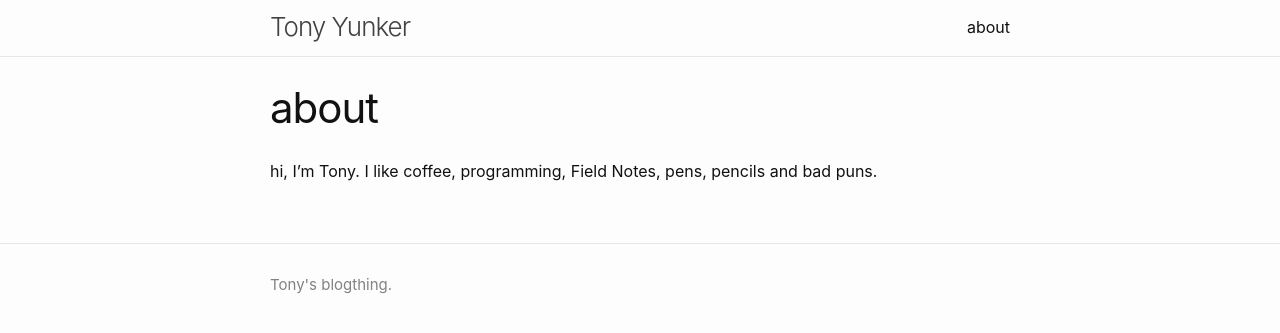
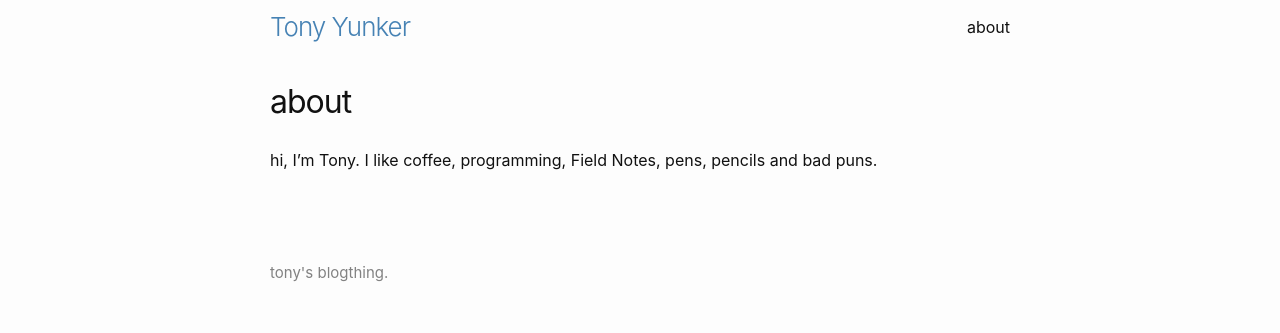
Before and after one commit to ayunker/ayunker.github.io, a Jekyll site: the page built from about.md, in a window 1280 px wide. Shown: the top 333 px of the page. Built offline with Jekyll 4.4.1, drawn with Linux system fonts in a browser that asks for light colours.

Commit message:
Layout updates v2 (#5)
Layout Changes
* Remove the horizontal line at the bottom of the header
* Remove the horizontal line at the top of the footer
* No more underline on site title on hover
* Adjust font-wight in headers on posts
* No more references to minima gem in config
* Add blue color to site title

```diff
--- a/Gemfile
+++ b/Gemfile
@@ -12,7 +12,6 @@
 gem "jekyll", "3.8.5"
 
 # This is the default theme for new Jekyll sites. You may change this to anything you like.
-gem "minima", "~> 2.0"
 
 # If you want to use GitHub Pages, remove the "gem "jekyll"" above and
 # uncomment the line below. To upgrade, run `bundle update github-pages`.
--- a/_config.yml
+++ b/_config.yml
@@ -16,7 +16,7 @@
 title: Tony Yunker
 email: #tonyyunker@domain.com
 description: > # this means to ignore newlines until "baseurl:"
-  Tony's blogthing.
+  tony's blogthing.
 baseurl: "" # the subpath of your site, e.g. /blog
 url: "" # the base hostname & protocol for your site, e.g. http://example.com
 # twitter_username: jekyllrb
@@ -25,7 +25,6 @@
 
 # Build settings
 markdown: kramdown
-theme: minima
 gems:
   - jekyll-feed
 exclude:
--- a/_includes/footer.html
+++ b/_includes/footer.html
@@ -1,49 +1,13 @@
 <footer class="site-footer">
-
   <div class="wrapper">
-
-  <!-- <h2 class="footer-heading">{{ site.title | escape }}</h2> --!>
-
     <div class="footer-col-wrapper">
       <div class="footer-col footer-col-1">
         <ul class="contact-list">
           <li>
-            <!--{% if site.author %}
-              {{ site.author | escape }}
-            {% else %}
-              {{ site.title | escape }}
-	      {% endif %} --!>
-	      {% if site.description %}
-	      {{ site.description | escape }}
-	      {% endif %}
-            </li>
-            {% if site.email %}
-            <li><a href="mailto:{{ site.email }}">{{ site.email }}</a></li>
-            {% endif %}
+            <p>{{ site.description | escape }}</p>
+          </li>
         </ul>
       </div>
-
-      <!-- <div class="footer-col footer-col-2">
-        <ul class="social-media-list">
-          {% if site.github_username %}
-          <li>
-            {% include icon-github.html username=site.github_username %}
-          </li>
-          {% endif %}
-
-          {% if site.twitter_username %}
-          <li>
-            {% include icon-twitter.html username=site.twitter_username %}
-          </li>
-          {% endif %}
-        </ul>
-      </div> -->
-
-      <!-- <div class="footer-col footer-col-3">
-        <p>{{ site.description | escape }}</p>
-      </div> -->
     </div>
-
   </div>
-
 </footer>
--- a/_includes/header.html
+++ b/_includes/header.html
@@ -3,7 +3,7 @@
   <div class="wrapper">
     {% assign default_paths = site.pages | map: "path" %}
     {% assign page_paths = site.header_pages | default: default_paths %}
-    <a class="site-title" href="{{ "/" | relative_url }}">{{ site.title | escape }}</a>
+    <a class="site-title" style="text-decoration: none;" href="{{ "/" | relative_url }}">{{ site.title | escape }}</a>
 
     {% if page_paths %}
       <nav class="site-nav">
--- a/_sass/minima.scss
+++ b/_sass/minima_yunker.scss
@@ -13,6 +13,7 @@
 $text-color:       #111 !default;
 $background-color: #fdfdfd !default;
 $brand-color:      #111 !default;
+$blue-color:       steelblue;
 
 $grey-color:       #828282 !default;
 $grey-color-light: lighten($grey-color, 40%) !default;
@@ -43,7 +44,7 @@
 
 // Import partials.
 @import
-  "minima/base",
-  "minima/layout",
-  "minima/syntax-highlighting"
+  "minima_yunker/base",
+  "minima_yunker/layout",
+  "minima_yunker/syntax-highlighting"
 ;
--- a/_sass/minima/_layout.scss
+++ b/_sass/minima_yunker/_layout.scss
@@ -2,7 +2,6 @@
  * Site header
  */
 .site-header {
-  border-bottom: 1px solid $grey-color-light;
   min-height: $spacing-unit * 1.865;
 
   // Positioning context for the mobile navigation icon
@@ -10,17 +9,17 @@
 }
 
 .site-title {
+  color: $blue-color;
   @include relative-font-size(1.625);
   font-weight: 300;
   line-height: $base-line-height * $base-font-size * 2.25;
   letter-spacing: -1px;
   margin-bottom: 0;
   float: left;
-  text-decoration: none;
 
   &,
   &:visited {
-    color: $grey-color-dark;
+    color: $blue-color;
   }
 }
 
@@ -107,7 +106,6 @@
  * Site footer
  */
 .site-footer {
-  border-top: 1px solid $grey-color-light;
   padding: $spacing-unit 0;
 }
 
@@ -213,12 +211,12 @@
 }
 
 .post-title {
-  @include relative-font-size(2.625);
+  @include relative-font-size(2);
   letter-spacing: -1px;
   line-height: 1;
 
   @include media-query($on-laptop) {
-    @include relative-font-size(2.25);
+    @include relative-font-size(2);
   }
 }
 
@@ -226,7 +224,8 @@
   margin-bottom: $spacing-unit;
 
   h2 {
-    @include relative-font-size(2);
+    @include relative-font-size(1.5);
+    font-weight: 600;
 
     @include media-query($on-laptop) {
       @include relative-font-size(1.75);
@@ -234,7 +233,8 @@
   }
 
   h3 {
-    @include relative-font-size(1.625);
+    @include relative-font-size(1.125);
+    font-weight: 600;
 
     @include media-query($on-laptop) {
       @include relative-font-size(1.375);
@@ -242,7 +242,8 @@
   }
 
   h4 {
-    @include relative-font-size(1.25);
+    @include relative-font-size(1);
+    font-weight: 600;
 
     @include media-query($on-laptop) {
       @include relative-font-size(1.125);
--- a/assets/main.scss
+++ b/assets/main.scss
@@ -2,4 +2,4 @@
 # Only the main Sass file needs front matter (the dashes are enough)
 ---
 
-@import "minima";
+@import "minima_yunker";
```
Also changed, not shown: Gemfile.lock, _sass/minima_yunker/_base.scss (renamed from _sass/minima/_base.scss), _sass/minima_yunker/_syntax-highlighting.scss (renamed from _sass/minima/_syntax-highlighting.scss).
